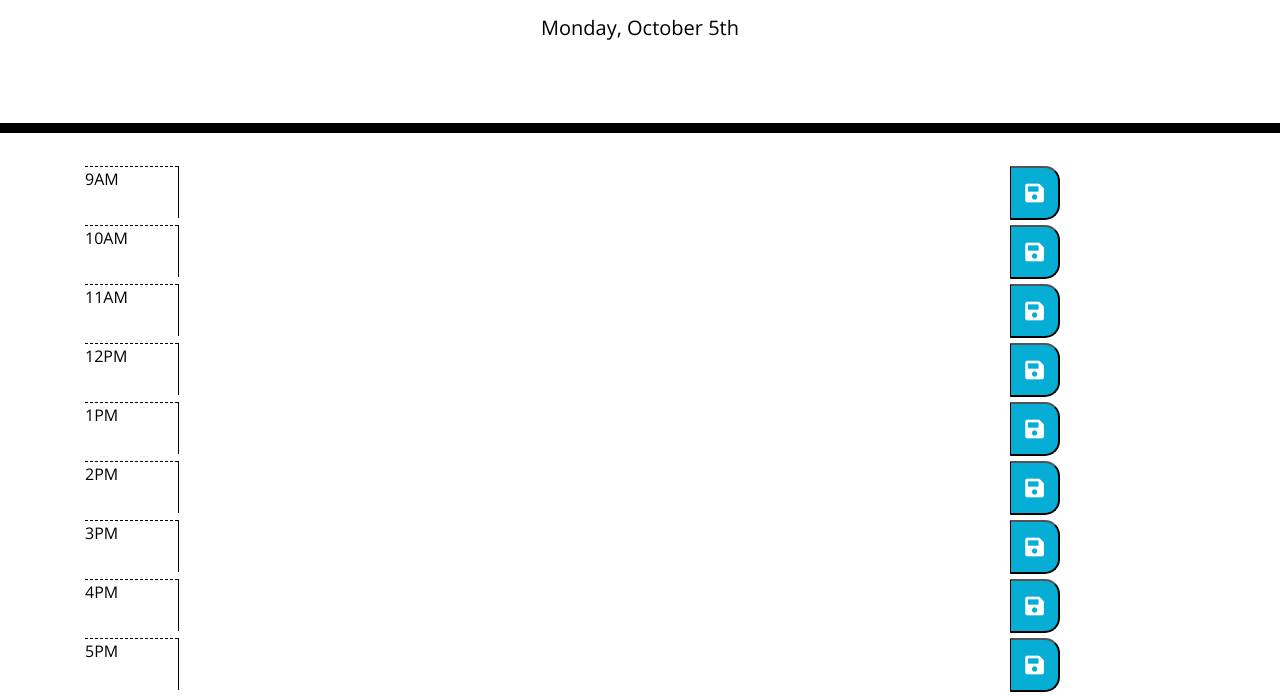
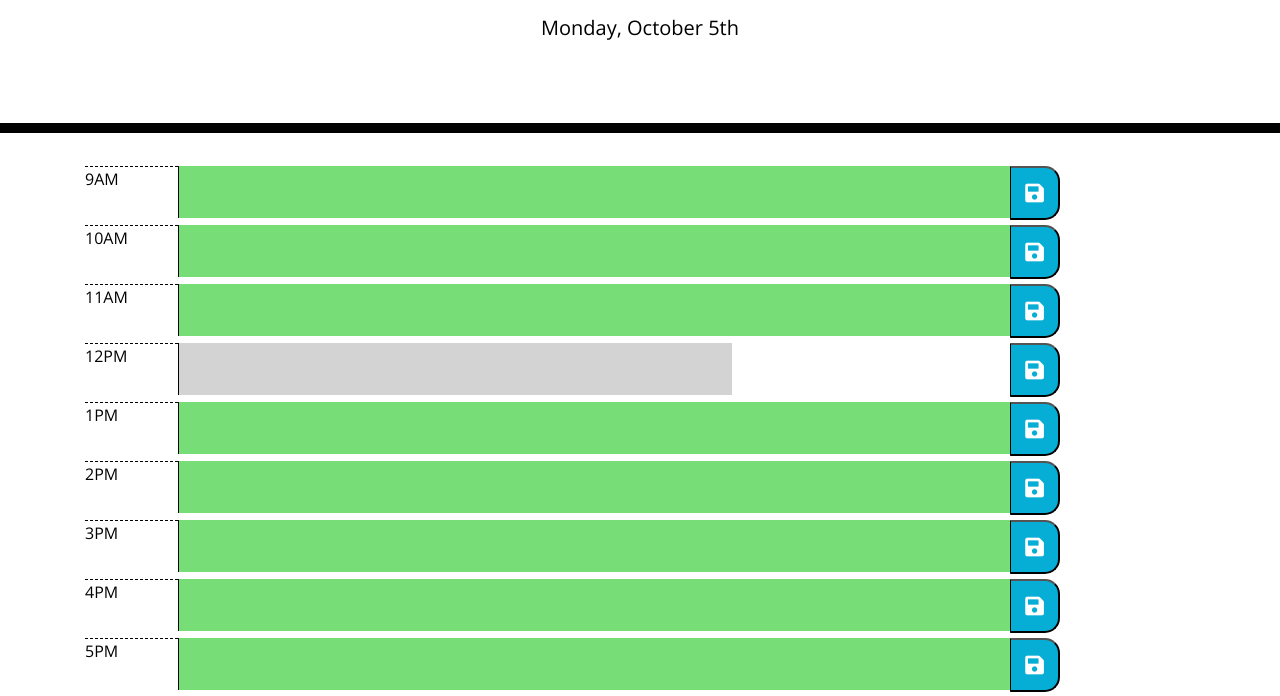
Before and after one commit to trager1122/DailyPlanner, a plain HTML site: page index.html in a window 1280 px wide. Shown: the part 191-887 px from the top of the page. Drawn offline with nearby package versions, Linux system fonts and the light colour scheme.

Commit message:
logic on color-coding time blocks based upon its tense is not functioning

```diff
--- a/index.html
+++ b/index.html
@@ -25,51 +25,50 @@
     <div class="container">
       <div class="row m-0 p-0">
           <div class= "hour col-lg-1 m-0 p-0"></div>
-          <div class= "description col-lg-9 m-0 p-0"><textarea class="col-lg-12 col-md-8"></textarea></div>
+          <div class= "description col-lg-9 m-0 p-0"><textarea class="future col-lg-12 col-md-8"></textarea></div>
           <div class= "col-lg-2 m-0 p-0"><button class = "saveBtn"><i class="fas fa-save fa-lg"></i></button></div>
       </div>
       <div class="row m-0 p-0">
         <div class= "hour col-lg-1 m-0 p-0"></div>
-        <div class= "description col-lg-9 m-0 p-0"><textarea class="col-lg-12 col-md-8"></textarea></div>
+        <div class= "description col-lg-9 m-0 p-0"><textarea class="future col-lg-12 col-md-8"></textarea></div>
         <div class= "col-lg-2 m-0 p-0"><button class = "saveBtn"><i class="fas fa-save fa-lg"></i></button></div>
       </div>
       <div class="row m-0 p-0">
         <div class= "hour col-lg-1 m-0 p-0"></div>
-        <div class= "description col-lg-9 m-0 p-0"><textarea class="col-lg-12 col-md-8"></textarea></div>
+        <div class= "description col-lg-9 m-0 p-0"><textarea class="future col-lg-12 col-md-8"></textarea></div>
         <div class= "col-lg-2 m-0 p-0"><button class = "saveBtn"><i class="fas fa-save fa-lg"></i></button></div>
       </div>
       <div class="row m-0 p-0">
         <div class= "hour col-lg-1 m-0 p-0"></div>
-        <div class= "description col-lg-9 m-0 p-0"><textarea class="col-lg-12 col-md-8"></textarea></div>
+        <div class= "description col-lg-9 m-0 p-0"><textarea class="Futurecol-lg-12 col-md-8"></textarea></div>
         <div class= "col-lg-2 m-0 p-0"><button class = "saveBtn"><i class="fas fa-save fa-lg"></i></button></div>
       </div>
       <div class="row m-0 p-0">
         <div class= "hour col-lg-1 m-0 p-0"></div>
-        <div class= "description col-lg-9 m-0 p-0"><textarea class="col-lg-12 col-md-8"></textarea></div>
+        <div class= "description col-lg-9 m-0 p-0"><textarea class="future col-lg-12 col-md-8"></textarea></div>
         <div class= "col-lg-2 m-0 p-0"><button class = "saveBtn"><i class="fas fa-save fa-lg"></i></button></div>
       </div>
       <div class="row m-0 p-0">
         <div class= "hour col-lg-1 m-0 p-0"></div>
-        <div class= "description col-lg-9 m-0 p-0"><textarea class="col-lg-12 col-md-8"></textarea></div>
+        <div class= "description col-lg-9 m-0 p-0"><textarea class="future col-lg-12 col-md-8"></textarea></div>
         <div class= "col-lg-2 m-0 p-0"><button class = "saveBtn"><i class="fas fa-save fa-lg"></i></button></div>
       </div>
       <div class="row m-0 p-0">
         <div class= "hour col-lg-1 m-0 p-0"></div>
-        <div class= "description col-lg-9 m-0 p-0"><textarea class="col-lg-12 col-md-8"></textarea></div>
+        <div class= "description col-lg-9 m-0 p-0"><textarea class="future col-lg-12 col-md-8"></textarea></div>
         <div class= "col-lg-2 m-0 p-0"><button class = "saveBtn"><i class="fas fa-save fa-lg"></i></button></div>
       </div>
       <div class="row m-0 p-0">
         <div class= "hour col-lg-1 m-0 p-0"></div>
-        <div class= "description col-lg-9 m-0 p-0"><textarea class="col-lg-12 col-md-8"></textarea></div>
+        <div class= "description col-lg-9 m-0 p-0"><textarea class="future col-lg-12 col-md-8"></textarea></div>
         <div class= "col-lg-2 m-0 p-0"><button class = "saveBtn"><i class="fas fa-save fa-lg"></i></button></div>
       </div>
       <div class="row m-0 p-0">
         <div class= "hour col-lg-1 m-0 p-0"></div>
-        <div class= "description col-lg-9 m-0 p-0"><textarea class="col-lg-12 col-md-8"></textarea></div>
+        <div class= "description col-lg-9 m-0 p-0"><textarea class="future col-lg-12 col-md-8"></textarea></div>
         <div class= "col-lg-2 m-0 p-0"><button class = "saveBtn"><i class="fas fa-save fa-lg"></i></button></div>
       </div>
     </div>
-
     <script src="https://code.jquery.com/jquery-3.4.1.min.js"></script>
     <script src="https://cdnjs.cloudflare.com/ajax/libs/moment.js/2.24.0/moment.min.js"></script>
     <script src="./script.js"></script>
--- a/script.js
+++ b/script.js
@@ -12,3 +12,20 @@ $(".hour").each(function(hoursWorked){
     let date = moment(today).format("hA");
     $(this).text(date);
 })
+
+//Color-coding time blocks based upon their time status of past, current, future
+$("textarea").each(function(numText){
+        let today = moment();
+        today.hour(9+numText);
+        let blockedHour=parseInt(moment(today).format("H"));
+        console.log (blockedHour);
+        let currentHour= parseInt(moment().format("H"));
+        console.log(currentHour);
+        if (blockedHour < currentHour) {
+            $("textarea").toggleClass("past", "future");
+        }
+        else if (blockedHour === currentHour){
+            $("textarea").toggleClass("current", "future");
+        }
+
+})
```
